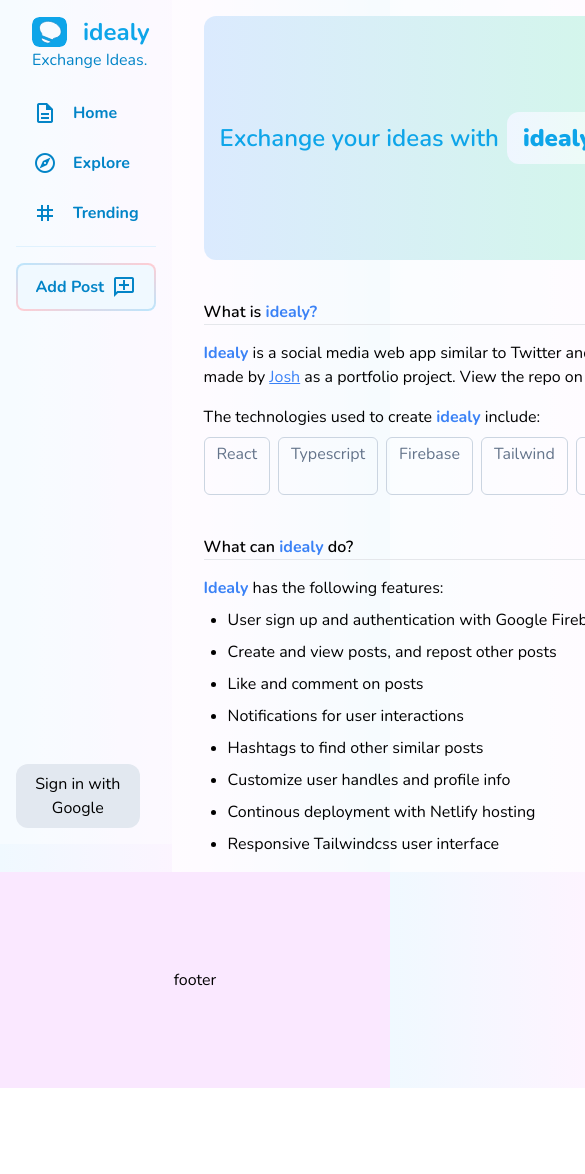
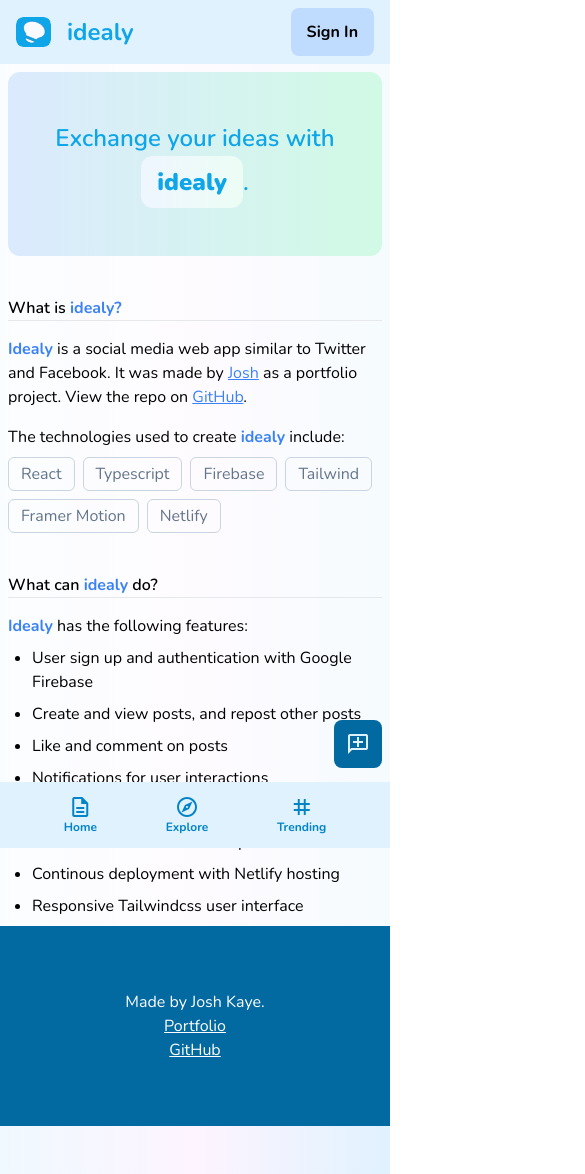
Before and after one commit to kaye360/firebase-twitter-clone, a React (Vite) app: page / in a window 390 px wide. Shown: the top 1174 px of the page, 585 px wide, since content can reach past the window. Before the commit the page ends 1088 px from the top, so only its background shows below. Built offline with nearby package versions, Linux system fonts and the light colour scheme; no server answers.

Commit message:
make app mobile responsive

```diff
--- a/src/components/Layout.tsx
+++ b/src/components/Layout.tsx
@@ -19,9 +19,9 @@ export default function Layout({children }: LayoutProps) {
 
     return (
         <>
-            <div className="grid grid-cols-[auto_1fr] gap-0 items-start  min-h-screen max-w-5xl mx-auto">
+            <div className="static md:grid md:grid-cols-[auto_1fr] gap-0 items-start min-h-screen max-w-5xl mx-auto">
 
-                <nav className="sticky top-0 p-4 flex flex-col h-screen bg-white bg-opacity-40">
+                <nav className="static md:sticky md:top-0 md:p-4 md:flex md:flex-col md:h-screen bg-white bg-opacity-40">
 
                     <Logo />
 
@@ -37,7 +37,7 @@ export default function Layout({children }: LayoutProps) {
 
                 </nav>
 
-                <main className="min-h-screen px-8 py-4 bg-white bg-opacity-70">
+                <main className="min-h-screen p-2 md:px-8 md:py-4 bg-white bg-opacity-70">
                     <ErrorBoundary fallback={<div>Something went wrong...</div>}>
                         {children}
                     </ErrorBoundary>
@@ -45,8 +45,16 @@ export default function Layout({children }: LayoutProps) {
 
             </div>
 
-            <footer className="col-span-2 bg-fuchsia-100 py-24 text-center">
-                    footer
+            <footer className="bg-sky-700 text-white mb-12 md:mb-0 py-16 text-center">
+                <p>
+                    Made by Josh Kaye.
+                </p>
+                <p>
+                    <a href="https://joshkaye.dev" className="underline hover:text-rose-400">Portfolio</a>
+                </p>
+                <p>
+                    <a href="https://github.com/kaye360/" className="underline hover:text-rose-400">GitHub</a>
+                </p>
             </footer>
 
             <Modal content={appContext?.modal} />
@@ -59,13 +67,12 @@ export default function Layout({children }: LayoutProps) {
 
 function Logo() : JSX.Element {
     return (
-        <>
+        <div className="bg-sky-100 py-4 md:p-0 md:bg-transparent md:static ">
             <div className="flex items-center gap-4 font-bold text-2xl pl-4">
                 <img src={Lightbulb} className="w-[35px]" />
                 <span className="text-sky-500 font-bold">idealy</span>
             </div>
-            <div className="pl-4 text-sky-600">Exchange Ideas.</div>
-        </>
+        </div>
     )
 }
 
@@ -77,13 +84,8 @@ function UserAvatar() : JSX.Element {
 
     const appContext = useContext(AppContext)
 
-    function signOut() : void {
-        signOutOfGoogle()
-        appContext?.signOutUser()
-    }
-
     return(
-        <div className="flex items-center flex-wrap gap-2 mt-auto">
+        <div className="absolute top-[8px] right-4 md:static flex items-center flex-row-reverse md:flex-row gap-2 mt-auto">
 
             { appContext?.firebaseAuth?.photoURL &&
                 <Avatar src={appContext?.firebaseAuth?.photoURL} />
@@ -94,10 +96,6 @@ function UserAvatar() : JSX.Element {
                     @{appContext?.userHandle}
                 </Link>
             </div>
-
-            <Button onClick={signOut} className="block w-full px-2 py-[4px] border border-sky-200 bg-sky-100 rounded-lg hover:border-sky-400 text-sky-700 justify-center">
-                Sign out
-            </Button>
 
         </div>
     )
@@ -119,8 +117,11 @@ function GuestAvatar() : JSX.Element {
     }
 
     return (
-        <button onClick={signIn} className="bg-slate-200 rounded-xl px-4 py-2 mr-4 mt-auto">
-            Sign in with Google
-        </button>
+        <Button
+            onClick={signIn}
+            className="absolute top-[8px] right-4 md:static bg-blue-200 hover:bg-rose-200 mt-auto justify-center"
+        >
+            Sign In
+        </Button>
     )
 }
--- a/src/components/NavLinks.tsx
+++ b/src/components/NavLinks.tsx
@@ -15,17 +15,17 @@ export default function NavLinks() {
         <NavWrapper>
             <NavLink to="/"         icon="description">Home</NavLink>
             <NavLink to="/explore"  icon="explore"    >Explore</NavLink>
-            <NavLink to="/trending"  icon="tag"       >Trending</NavLink>
+            <NavLink to="/trending" icon="tag"       >Trending</NavLink>
             <NavSpacer />
 
             { appContext?.firebaseAuth &&
-                <div>
+                <div className="md:static flex md:flex-col gap-1">
                     <NavLink to="/notifications" icon="notifications">
                         Notifications
                         <NotifcationBubble />
                     </NavLink>
 
-                    <NavLink to="/profile"  icon="account_circle">Profile </NavLink>
+                    <NavLink to="/profile"  icon="account_circle" className="hidden md:flex">Profile </NavLink>
                     <NavLink to="/settings" icon="settings"      >Settings</NavLink>
                     <NavSpacer />
                 </div>
@@ -41,7 +41,7 @@ export default function NavLinks() {
 
 function NavWrapper({children} : {children : any}) {
     return (
-        <ul className="flex flex-col gap-0 mt-4 text-md text-sky-600">{children}</ul>
+        <ul className="fixed z-50 -bottom-1 left-0 right-0 md:static flex justify-evenly md:flex-col gap-0 mt-4 text-md text-sky-600 bg-sky-100 md:bg-transparent">{children}</ul>
     )
 }
 
@@ -59,7 +59,7 @@ interface NavLinkProps {
 function NavLink({to, icon, className = '', children} :  NavLinkProps) {
     return (
         <li>
-            <Link to={to} className={`nav-link flex items-center w-full px-4 py-3 gap-4 font-bold hover:text-rose-400 rounded-xl border border-transparent hover:border-rose-200 transition-all duration-100 ${className}`}>
+            <Link to={to} className={`nav-link relative flex flex-col md:flex-row items-center w-full px-1 md:px-4 py-3 md:gap-4 text-xs md:text-base font-bold hover:text-rose-400 rounded-xl border border-transparent hover:border-rose-200 transition-all duration-100 ${className}`}>
                 <Icon icon={icon}  className="nav-icon"/>
                 {children}
             </Link>
@@ -75,16 +75,18 @@ function CreatePostBtn() {
     const appContext = useContext(AppContext)
 
     return (
-        <li>
+        <li className="absolute right-2 bottom-20 md:static">
             <Button
-                className="relative mt-2 h-12 bg-gradient-to-br from-sky-200 via-rose-200 to-sky-200  text-sky-600 font-bold w-full rounded-lg hover:bg-rose-500 transition-all duration-100"
+                className="relative mt-2 w-12 h-12 md:w-full md:h-12 bg-sky-700 md:bg-gradient-to-br from-sky-200 via-rose-200 to-sky-200  text-sky-600 font-bold rounded-full md:rounded-lg hover:bg-rose-500 transition-all duration-100"
                 onClick={ () => {
                     appContext?.setModal(<CreatePost />)
                 }}
             >
-                <span className="absolute inset-[2px] flex items-center gap-2 justify-center rounded-md bg-sky-50 hover:bg-sky-200 transition-all">
-                    Add Post
-                    <Icon icon="add_comment" className="rotate-y-180" />
+                <span className="absolute inset-[2px] flex items-center gap-2 justify-center rounded-md bg-sky-700 md:bg-sky-50 hover:bg-sky-200 transition-all">
+                    <span className="hidden md:block">
+                        Add Post
+                    </span>
+                    <Icon icon="add_comment" className="rotate-y-180 text-sky-100 md:text-inherit" />
                 </span>
             </Button>
         </li>
@@ -95,7 +97,7 @@ function CreatePostBtn() {
 
 function NavSpacer() {
     return (
-        <div className="h-[1px] my-2 bg-sky-100"></div>
+        <div className="hidden md:block h-[1px] my-2 bg-sky-100"></div>
     )
 }
 
@@ -107,7 +109,7 @@ function NotifcationBubble() {
 
     if( appContext?.notificationCount && appContext?.notificationCount > 0) {
         return (
-            <div className="grid place-items-center rounded-full px-2 py-[3px] bg-rose-400 text-white text-sm font-black leading-none">
+            <div className="absolute -top-[16px] right-0 md:static grid place-items-center rounded-full px-3 py-2 md:px-2 md:py-[3px] bg-rose-400 text-white text-base md:text-sm font-black leading-none">
                 {appContext?.notificationCount}
             </div>
         )
--- a/src/components/SearchBar.tsx
+++ b/src/components/SearchBar.tsx
@@ -1,5 +1,5 @@
 import { useNavigate } from "react-router-dom";
-import { SyntheticEvent, useState } from "react";
+import { SyntheticEvent, useEffect, useState } from "react";
 import Icon from "./Icon";
 import Button from "./Button";
 import ValidationError from "./Validation/ValidationError";
@@ -37,6 +37,11 @@ export function SearchBar({ defaultSearchPhrase = '' }) {
         setSearchPhrase(e.target.value);
     }
 
+
+    useEffect( () => {
+        setSearchPhrase(defaultSearchPhrase)
+    }, [defaultSearchPhrase])
+
     return (
         <form onSubmit={handleSearch}>
 
--- a/src/components/Settings/UpdateUserBioForm.tsx
+++ b/src/components/Settings/UpdateUserBioForm.tsx
@@ -18,7 +18,7 @@ export default function UpdateUserBioForm({user} : UpdateUserBioFormProps) {
     return (
         <form onSubmit={ userBio.handleUpdate }>
 
-            <div className="relative grid grid-cols-[1fr_10px] items-center gap-4">
+            <div className="relative grid grid-cols-[1fr_20px] items-center gap-4">
 
                 <div className="absolute right-[30px] top-[-2rem]">
                     <span className={Validator.isTooLong(userBio.userBio, 200) ? 'text-red-400' : ''}>
--- a/src/components/Settings/UpdateUserHandleForm.tsx
+++ b/src/components/Settings/UpdateUserHandleForm.tsx
@@ -10,7 +10,7 @@ export default function UpdateUserHandleForm() {
     return (
         <form onSubmit={ userHandle.handleUpdate }>
 
-            <div className="grid grid-cols-[1ch_1fr_10px] items-center gap-4">
+            <div className="grid grid-cols-[1ch_1fr_20px] items-center gap-4">
                 <label htmlFor="user-handle" className="text-xl">@</label>
                 <input
                     type="text"
--- a/src/components/Settings/UpdateUserLocationForm.tsx
+++ b/src/components/Settings/UpdateUserLocationForm.tsx
@@ -18,7 +18,7 @@ export default function UpdateUserLocationForm({user} : UpdateUserLocationFormPr
     return (
         <form onSubmit={ userLocation.handleUpdate }>
 
-            <div className="relative grid grid-cols-[1fr_10px] items-center gap-4">
+            <div className="relative grid grid-cols-[1fr_20px] items-center gap-4">
 
                 <div className="absolute right-[30px] top-[-2rem]">
                     <span className={Validator.isTooLong(userLocation.userLocation, 30) ? 'text-red-400' : ''}>
--- a/src/modals/CreatePost.tsx
+++ b/src/modals/CreatePost.tsx
@@ -141,13 +141,15 @@ export default function CreatePost({targetUserId, repostId = null} : CreatePostP
                         Create
                     </Button>
 
-                    {/* For development and testing */}
-                    <button onClick={(e) => { e.preventDefault(); setBody('Lorem ipsum #dolor sit amet consectetur #adipisicing elit. Asperiores aliquid #illum dicta excepturi labore, hic #cupiditate consequatur qui eius obcaecati aperiam necessitatibus pariatur expedita.') }}>
-                        Insert dummy text
-                    </button>
 
                     {message}
                 </div>
+
+                {/* For development and testing */}
+                <Button onClick={(e) => { e.preventDefault(); setBody('Lorem ipsum #dolor sit amet consectetur #adipisicing elit. Asperiores aliquid #illum dicta excepturi labore, hic #cupiditate consequatur qui eius obcaecati aperiam necessitatibus pariatur expedita.') }}>
+                    Insert dummy text
+                </Button>
+
             </div>
         </form>
     )
--- a/src/modals/Modal.tsx
+++ b/src/modals/Modal.tsx
@@ -38,7 +38,7 @@ export default function Modal({content} : ModalProps) : JSX.Element {
                             animate={{ opacity : 1, scale : 1, rotate :  '0deg' }}
                             exit={{ opacity : 0, scale : 0, rotate : '12.5deg'}}
                             transition={{ duration : 0.3 }}
-                            className=" max-w-2xl w-full bg-gradient-to-r from-sky-50 via-fuchsia-50 to-sky-100 m-4 drop-shadow-lg opacity-100 p-4 pb-6 rounded-2xl aanimate-bounce-up-in"
+                            className="max-w-[95vw] md:max-w-2xl w-full bg-gradient-to-r from-sky-50 via-fuchsia-50 to-sky-100 m-4 drop-shadow-lg opacity-100 p-4 pb-6 rounded-2xl aanimate-bounce-up-in"
                         >
                             <div className="flex justify-end">
                                 <button
--- a/src/pages/Home.tsx
+++ b/src/pages/Home.tsx
@@ -2,8 +2,8 @@
 export default function Home() {
 
     return(
-        <div>
-            <h1 className="py-24 px-4 border-0 rounded-xl bg-gradient-to-r from-blue-100 to-emerald-100">
+        <div className="animate-bounce-up-in">
+            <h1 className="block py-12 md:py-24 px-4 border-0 rounded-xl bg-gradient-to-r from-blue-100 to-emerald-100 text-center md:text-left">
                 Exchange your ideas with <span className="inline-block px-4 py-2 rounded-xl font-black bg-gradient-to-r from-blue-50 to-emerald-50">idealy</span>.
             </h1>
 
@@ -17,7 +17,7 @@ export default function Home() {
                 The technologies used to create <AppName>idealy</AppName> include:
             </p>
 
-            <ul className="flex gap-2">
+            <ul className="flex gap-2 flex-wrap">
                 <ListItem>React</ListItem>
                 <ListItem>Typescript</ListItem>
                 <ListItem>Firebase</ListItem>
@@ -37,11 +37,10 @@ export default function Home() {
                 <li className="list-disc">Create and view posts, and repost other posts</li>
                 <li className="list-disc">Like and comment on posts</li>
                 <li className="list-disc">Notifications for user interactions</li>
-                <li className="list-disc">Hashtags to find other similar posts</li>
+                <li className="list-disc">Hashtags and search to find other similar posts</li>
                 <li className="list-disc">Customize user handles and profile info</li>
                 <li className="list-disc">Continous deployment with Netlify hosting</li>
                 <li className="list-disc">Responsive Tailwindcss user interface</li>
-                {/* <li className="list-disc"></li> */}
             </ul>
 
         </div>
--- a/src/pages/Settings.tsx
+++ b/src/pages/Settings.tsx
@@ -2,10 +2,11 @@ import { useContext, useEffect, useState } from "react";
 import Icon from "../components/Icon";
 import UpdateUserBioForm from "../components/Settings/UpdateUserBioForm";
 import UpdateUserHandleForm from "../components/Settings/UpdateUserHandleForm";
-import { getUser } from "../services/UserServices";
+import { getUser, signOutOfGoogle } from "../services/UserServices";
 import { AppContext } from "../App";
 import UpdateUserLocationForm from "../components/Settings/UpdateUserLocationForm";
 import { User } from "../utils/types";
+import Button from "../components/Button";
 
 
 export default function Settings() {
@@ -20,6 +21,14 @@ export default function Settings() {
             setUser(currentUser)
         })()
     }, [])
+
+
+    function signOut() : void {
+        signOutOfGoogle()
+        appContext?.signOutUser()
+    }
+
+
 
     return (
         <div>
@@ -39,6 +48,12 @@ export default function Settings() {
                     <UpdateUserLocationForm user={user as User} />
                 </Setting>
 
+                <Setting heading="Sign out of your account">
+                    <Button onClick={signOut} className="text-sky-700 border border-sky-700 hover:border-rose-600 hover:text-rose-700">
+                        Sign out
+                    </Button>
+                </Setting>
+
             </div>
 
         </div>
@@ -48,9 +63,9 @@ export default function Settings() {
 
 
 interface SettingProps {
-    heading   : string,
-    htmlFor   : string,
-    children? : any
+    heading    : string,
+    htmlFor?   : string,
+    children?  : any
 }
 
 function Setting({htmlFor, heading, children} : SettingProps) {
--- a/src/pages/Tag.tsx
+++ b/src/pages/Tag.tsx
@@ -3,20 +3,28 @@ import useGetPosts from "../hooks/useGetPosts"
 import PostList from "../components/PostList"
 import { Post } from "../utils/types"
 import { SearchBar } from "../components/SearchBar"
+import { useEffect, useState } from "react"
 
 export default function Tag() {
 
     const { tag } = useParams()
+
+    const [currentTag, setCurrentTag] = useState<string | undefined>(tag)
+
+    useEffect( () => {
+        console.log('clikc')
+        setCurrentTag(tag)
+    }, [tag])
 
     const posts = useGetPosts({ tag : `#${tag?.toLowerCase()}` }) as Post[]
 
     return (
         <div className="grid gap-6">
             <h1>
-                Tag: #{tag}
+                Tag: #{currentTag}
             </h1>
 
-            <SearchBar defaultSearchPhrase={tag} />
+            <SearchBar defaultSearchPhrase={currentTag} />
 
             <PostList posts={posts as Post[]} />
 
--- a/src/pages/Trending.tsx
+++ b/src/pages/Trending.tsx
@@ -36,6 +36,7 @@ export default function Trending() {
 							${tag.count === 3 ? 'text-2xl'  : ''}
 							${tag.count > 3   ? 'text-4xl'  : ''}
 						`}
+						key={tag.tag}
 					>
 						{tag.tag}
 					</Link>
```
